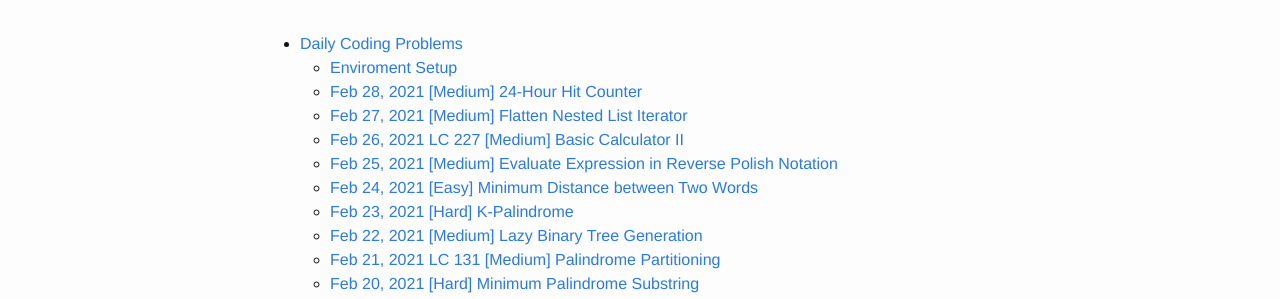
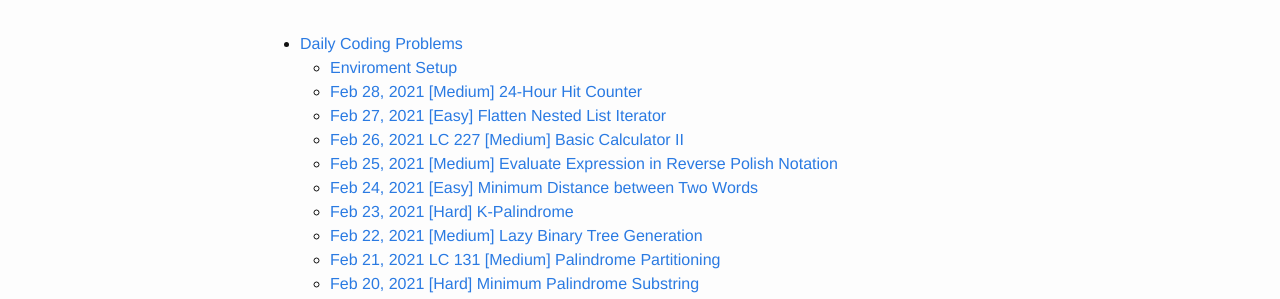
Before and after one commit to trsong/trsong.github.io, a Jekyll site: the page built from _posts/2021-02-01-DailyQuestionsFeb.md, in a window 1280 px wide and 1400 px high. Shown: the part 168-467 px from the top of the window. Built offline with Jekyll 4.4.1, drawn with Linux system fonts in a browser that asks for light colours; some of the changed text lies outside the part shown.

Commit message:
Fix difficult level of previous question

```diff
--- a/_posts/2021-02-01-DailyQuestionsFeb.md
+++ b/_posts/2021-02-01-DailyQuestionsFeb.md
@@ -27,7 +27,7 @@ categories: Python/Java
 > - `query(start: int, end: int)`: Retrieve the number of subscribers that have signed up between start and end (inclusive). You can assume that all values get cleared at the end of the day, and that you will not be asked for start and end values that wrap around midnight.
 
 
-### Feb 27, 2021 \[Medium\] Flatten Nested List Iterator
+### Feb 27, 2021 \[Easy\] Flatten Nested List Iterator
 ---
 > **Question:** Implement a 2D iterator class. It will be initialized with an array of arrays, and should implement the following methods:
 >
```
